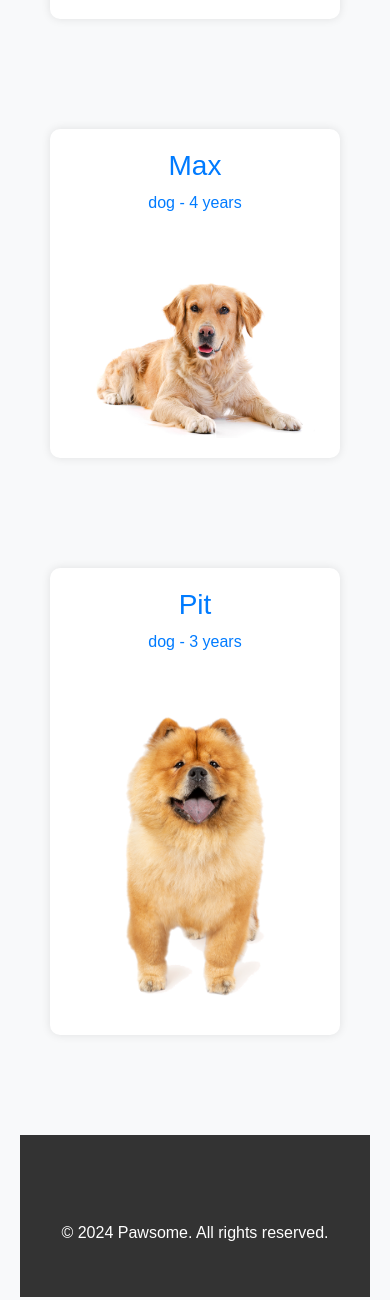
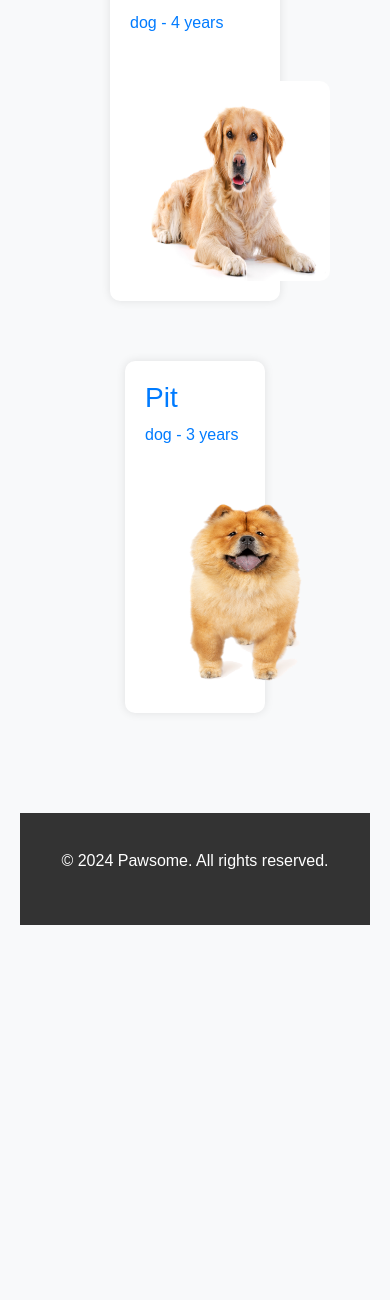
Before and after one commit to Final-Project-Group2/Pawsome, a Django app: page /pets/ in a window 390 px wide. Shown: the part 2485-3785 px from the top of the page. After the commit the page ends 3410 px from the top, so only its background shows below. Run offline with Django 5.2, Linux system fonts and the light colour scheme; data comes from the database, SQL or seed files in the repository; some libraries are stand-ins or nearby versions.

Commit message:
pushing new data

```diff
--- a/animal_shelter_project/templates/pet_list.html
+++ b/animal_shelter_project/templates/pet_list.html
@@ -6,7 +6,8 @@
     <meta charset="UTF-8">
     <meta name="viewport" content="width=device-width, initial-scale=1.0">
     <title>Pet List</title>
-    <!-- Bootstrap CSS -->
+
+
     <link rel="stylesheet" href="https://stackpath.bootstrapcdn.com/bootstrap/4.5.2/css/bootstrap.min.css">
     <link rel="stylesheet" type="text/css" href="{% static 'css/styles.css' %}">
 </head>
@@ -17,7 +18,8 @@
             <h1 id="pet-list-heading">Pet List</h1>
             <div class="row">
                 {% for pet in pets %}
-                <div class="col-md-12">
+                <div class="col-lg-4 col-md-6">
+                <div class="col-lg-4 col-md-6">
                     <div class="pet-card">
                         <a href="{% url 'animal_shelter_app:pet_detail' pet.pk %}">
                             <h3>{{ pet.name }}</h3>
@@ -39,6 +41,7 @@
         background-color: #f8f9fa;
         font-family: Arial, sans-serif;
     }
+            }
     .container {
         margin-top: 50px;
         text-align: center;
@@ -52,8 +55,10 @@
         margin-top:50px;
     }
     .pet-image {
-        max-width: 100%;
-        height: auto;
+        width: 200px;
+        height: 200px;
+        width: 200px;
+        height: 200px;
         border-radius: 10px;
         margin-top: 30px;
     }
```
